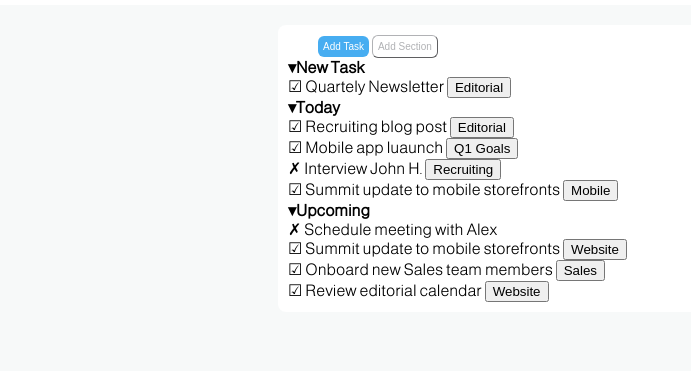
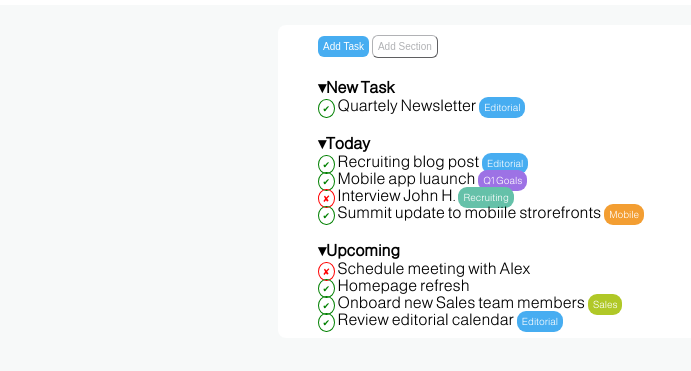
Before and after one commit to GioMench/html-css-toboolist, a plain HTML site: page index.html in a window 1280 px wide. Shown: the part 61-432 px from the top of the page, without its empty margins (0-691 px from the left). Drawn offline with Linux system fonts and the light colour scheme.

Commit message:
add main

```diff
--- a/assets/style.css
+++ b/assets/style.css
@@ -87,3 +87,70 @@ body
     background-color: white;
     border-width: 0.05rem;
 }
+/*end main head*/
+
+.element
+{
+    margin-left: 30px;
+    margin-top: 20px;
+}
+
+.checkmark
+{
+    color: green;
+    box-sizing: border-box;
+    border: solid green;
+    border-width: 1px;
+    border-radius: 50%;
+    font-size: 9px;
+    padding: 3.5px;
+}
+.crossmark
+{
+    color: red;
+    box-sizing: border-box;
+    border: solid red;
+    border-width: 1px;
+    border-radius: 50%;
+    font-size: 9px;
+    padding: 3.5px;
+}
+
+.button
+{
+    padding: 5px;
+    font-size: x-small;
+    border-radius: 9px;
+    color: white;
+
+}
+
+.editorial
+{
+    background-color: var(--tobo-editorial);
+}
+
+.goals
+{
+    background-color: var(--tobo-goals);
+}
+
+.recruiting
+{
+    background-color: var(--tobo-recruiting);
+}
+
+.mobile
+{
+    background-color: var(--tobo-mobile);
+}
+
+.webiste
+{
+    background-color: var(--tobo-website);
+}
+
+.sales
+{
+    background-color: var(--tobo-sales);
+}
--- a/index.html
+++ b/index.html
@@ -27,94 +27,95 @@
                 </button>
             </div>
 
-            <div id="new">
+            <div class="element">
                 <div>
-                    <span class="text_margin">
+                    <span>
                     <strong>&#9662;New Task</strong>
                     </span>
                 </div>
                 <div>
-                    <span class="text_margin">
-                        <span class="checkmarker">&#9745;</span>
+                    <span>
+                        <span class="checkmark">&#10004;</span>
                         Quartely Newsletter
                     </span>
-                    <button class="editorial_button">Editorial</button>
+                    <span class="button editorial">Editorial</span>
                 </div>
+            </div>
+            <!--/first_element-->
+
+            <div class="element">
                 <div>
-                    <span class="text_margin">
+                    <span>
                     <strong>&#9662;Today</strong>
                     </span>
                 </div>
-            </div>
-            <!--/first_list-->
-            <section>
                 <div>
-                    <span class="text_margin">
-                        <span class="checkmarker">&#9745;</span>
+                    <span>
+                        <span class="checkmark">&#10004;</span>
                         Recruiting blog post
                     </span>
-                    <button class="editorial_button">Editorial</button>
+                    <span class="button editorial">Editorial</span>
                 </div>
                 <div>
-                    <span class="text_margin">
-                        <span class="checkmarker">&#9745;</span>
+                    <span>
+                        <span class="checkmark">&#10004;</span>
                         Mobile app luaunch
                     </span>
-                    <button class="goals_button">Q1 Goals</button>
+                    <span class="button goals">Q1 Goals</span>
                 </div>
                 <div>
-                    <span class="text_margin">
-                        <span class="crossmarker">&cross;</span>
+                    <span>
+                        <span class="crossmark">&#10008;</span>
                         Interview John H.
                     </span>
-                    <button class="Recruiting_button">Recruiting</button>
+                    <span class="button recruiting">Recruiting</span>
                 </div>
                 <div>
-                    <span class="text_margin">
-                        <span class="checkmarker">&#9745;</span>
-                        Summit update to mobile storefronts
+                    <span>
+                        <span class="checkmark">&#10004;</span>
+                        Summit update to mobiile strorefronts
                     </span>
-                    <button class="mobile_button">Mobile</button>
+                    <span class="button mobile">Mobile</span>
                 </div>
-        </section>
-
+            </div>
            <!--/second_list-->
+           <div class="element">
             <div>
-                <span class="text_margin">
+                <span>
                 <strong>&#9662;Upcoming</strong>
                 </span>
             </div>
             <div>
-                <span class="text_margin">
-                    <span class="crossmarker">&cross;</span>
+                <span>
+                    <span class="crossmark">&#10008;</span>
                     Schedule meeting with Alex
                 </span>
-                <br>
-                <span class="text_margin">
-                    <span class="checkmarker">&#9745;</span>
-                    Summit update to mobile storefronts
+            </div>
+            <div>
+                <span>
+                    <span class="checkmark">&#10004;</span>
+                    Homepage refresh
                 </span>
-                <button class="website_button">Website</button>
-                <br>
-
-                <span class="text_margin">
-                    <span class="checkmarker">&#9745;</span>
+                <span class="button website">Website</span>
+            </div>
+            <div>
+                <span>
+                    <span class="checkmark">&#10004;</span>
                     Onboard new Sales team members
                 </span>
-                <button class="sales_button">Sales</button>
-                <br>
-
-                <span class="text_margin">
-                    <span class="checkmarker">&#9745;</span>
+                <span class="button sales">Sales</span>
+            </div>
+            <div>
+                <span>
+                    <span class="checkmark">&#10004;</span>
                     Review editorial calendar
                 </span>
-                <button class="editorial_button">Website</button>
-                <br>
+                <span class="button editorial">Editorial</span>
             </div>
+
             <!--/third_list-->
-
         </div>
-        <!--/list_box-->
+        <!--/box-->
 
     </main>
 
```
Lines whose indentation alone changed are shown as unchanged.
